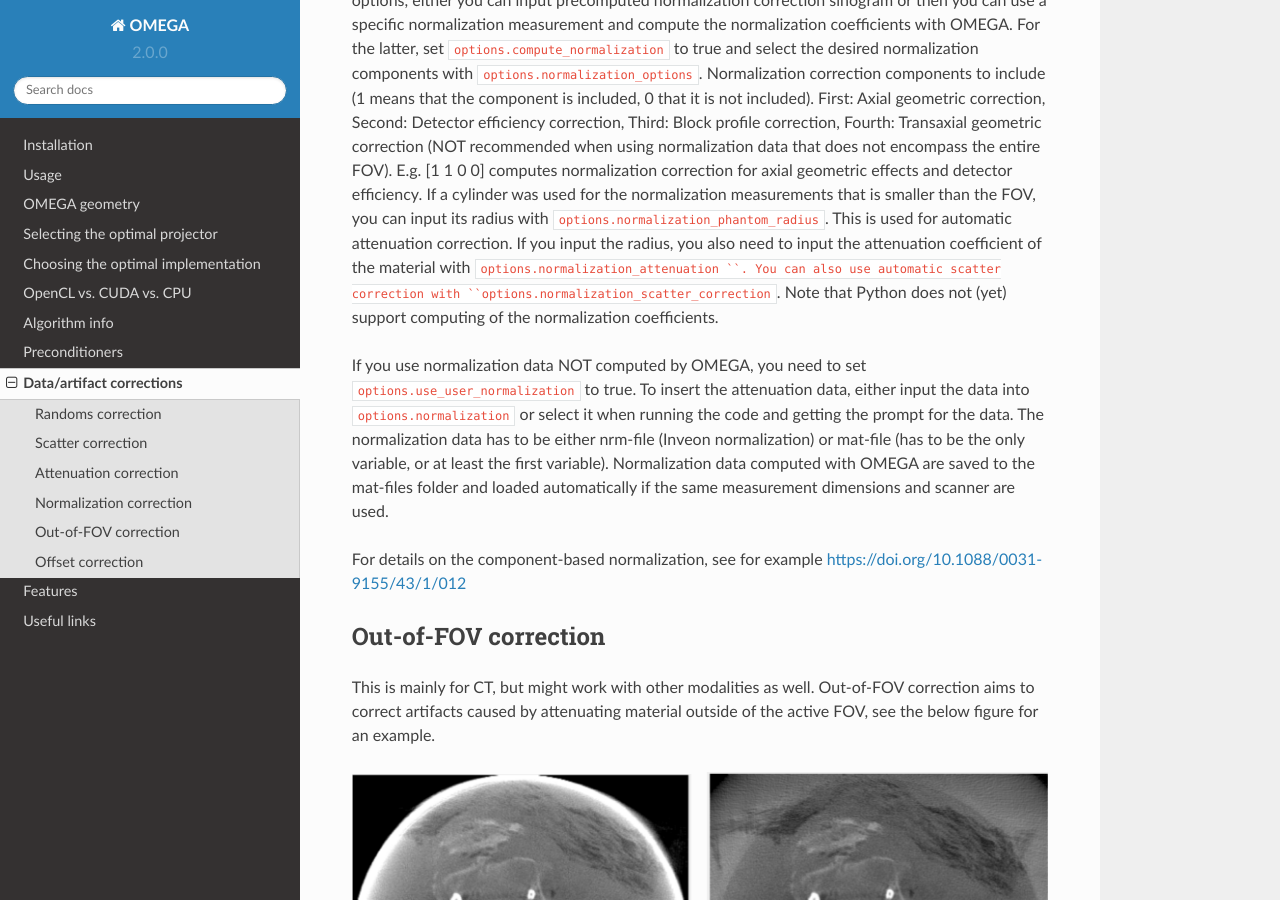
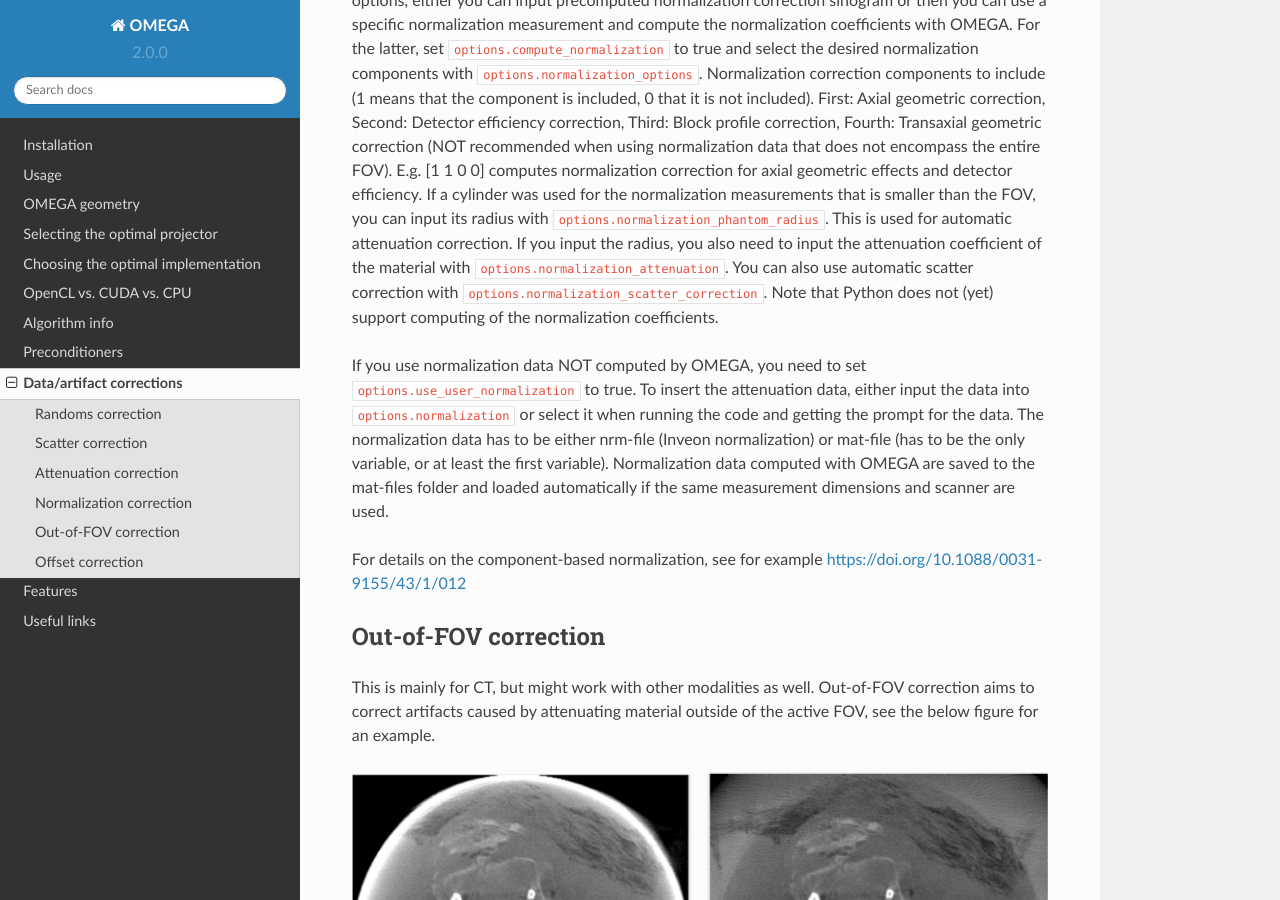
Before and after one commit to villekf/OMEGA-doc, a Sphinx documentation site: the page built from docs/source/corrections.rst, in a window 1280 px wide and 900 px high, scrolled down 1465 px. Built offline with Sphinx 7.4.7 and the Read the Docs theme 2.0.0, drawn with Linux system fonts in a browser that asks for light colours.

Commit message:
Small fixes

```diff
--- a/docs/source/corrections.rst
+++ b/docs/source/corrections.rst
@@ -42,7 +42,7 @@ and compute the normalization coefficients with OMEGA. For the latter, set ``opt
 components to include (1 means that the component is included, 0 that it is not included). First: Axial geometric correction, Second: Detector efficiency correction, Third: Block profile correction, Fourth: Transaxial geometric
 correction (NOT recommended when using normalization data that does not encompass the entire FOV). E.g. [1 1 0 0] computes normalization correction for axial geometric effects and detector efficiency. If a cylinder was used for
 the normalization measurements that is smaller than the FOV, you can input its radius with ``options.normalization_phantom_radius``. This is used for automatic attenuation correction. If you input the radius, you also need to input
-the attenuation coefficient of the material with ``options.normalization_attenuation ``. You can also use automatic scatter correction with ``options.normalization_scatter_correction``. Note that Python does not (yet) support computing of
+the attenuation coefficient of the material with ``options.normalization_attenuation``. You can also use automatic scatter correction with ``options.normalization_scatter_correction``. Note that Python does not (yet) support computing of
 the normalization coefficients.
 
 If you use normalization data NOT computed by OMEGA, you need to set ``options.use_user_normalization`` to true. To insert the attenuation data, either input the data into ``options.normalization`` or select it when running the code
--- a/docs/source/selectingprojector.rst
+++ b/docs/source/selectingprojector.rst
@@ -56,7 +56,7 @@ A good combination of quality and speed is to use ``projector_type = 45``, or ``
 SPECT data
 ----------
 
-Projector types 1 and 6 are the only ones recommended
+Projector types 1 and 6 are the only ones recommended.
 
 Projector type 1 is a ray-based projector and is algorithmically identical to the PET version, i.e. the exact intersection length is computed. However, for SPECT multiple rays per projection pixel can be used and the rays spread
 out as a cone according to the collimator geometry. Usable for any parallel hole collimator. Could be modified for any other type of collimator as well, but currently pinhole, fanbeam or similar do not work optimally. Unlike the
```
